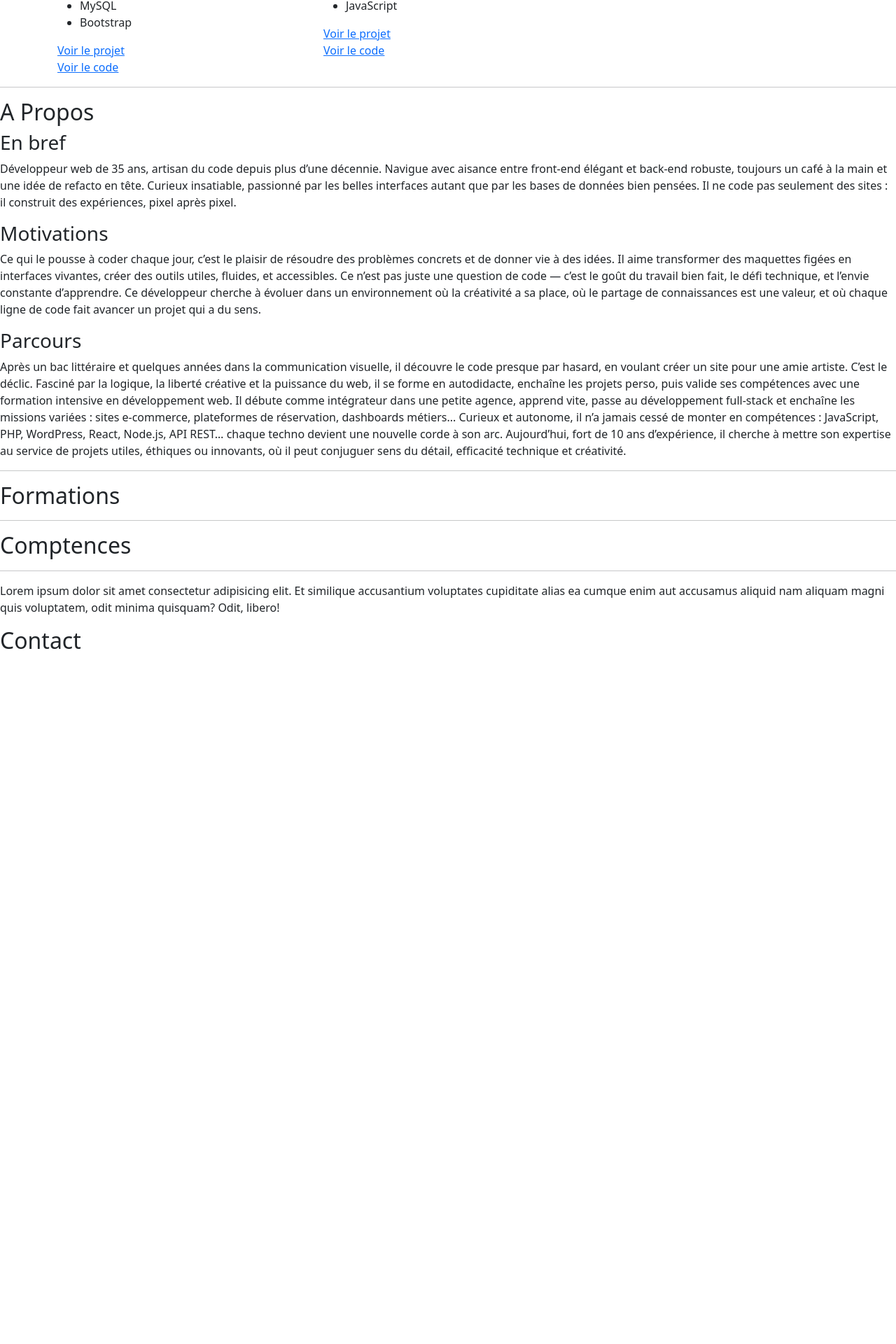
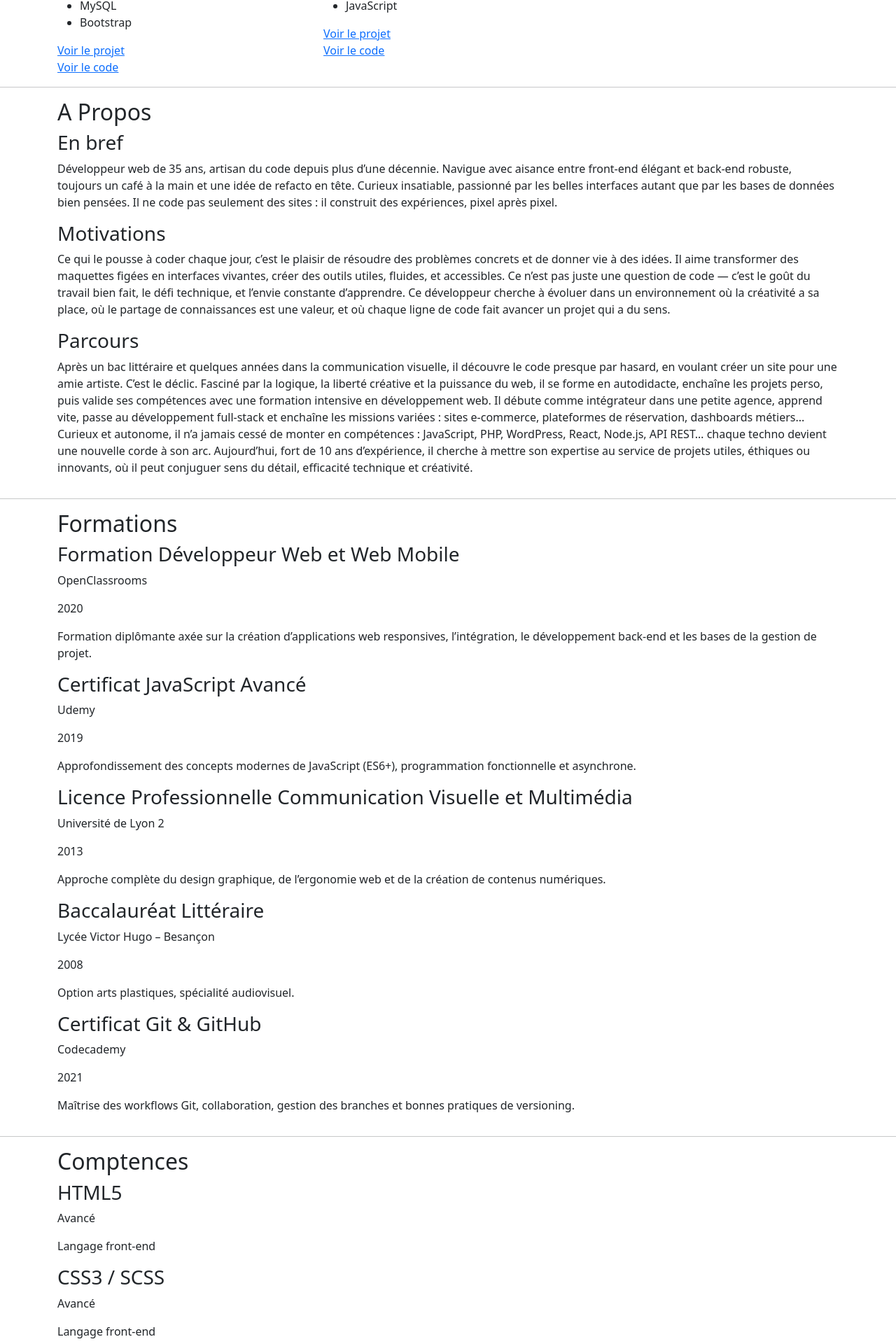
Before and after one commit to ddez/portefolio, a React (Vite) app: page / in a window 1280 px wide. Shown: the part 1272-3192 px from the top of the page at 70% size. Before the commit the page ends 2214 px from the top, so only its background shows below. Built offline with nearby package versions, Linux system fonts and the light colour scheme.

Commit message:
2025-04-07 #3 +Mise en forme de base pour les components demandés

```diff
--- a/src/App.jsx
+++ b/src/App.jsx
@@ -22,7 +22,6 @@ function App() {
         <hr />
         <Competences />
         <hr />
-        <p>Lorem ipsum dolor sit amet consectetur adipisicing elit. Et similique accusantium voluptates cupiditate alias ea cumque enim aut accusamus aliquid nam aliquam magni quis voluptatem, odit minima quisquam? Odit, libero!</p>
         <Contact />
       </div>
     </>
--- a/src/components/APropos.jsx
+++ b/src/components/APropos.jsx
@@ -2,7 +2,9 @@
 const APropos = () => {
     return (
         <>
-            <div>
+            <div className="container">
+                <div className="row">
+                    <div className="col-12">
                         <h2>A Propos</h2>
                         <h3>En bref</h3>
                         <p>Développeur web de 35 ans, artisan du code depuis plus d’une décennie. Navigue avec aisance entre front-end élégant et back-end robuste, toujours un café à la main et une idée de refacto en tête. Curieux insatiable, passionné par les belles interfaces autant que par les bases de données bien pensées. Il ne code pas seulement des sites : il construit des expériences, pixel après pixel.</p>
@@ -11,6 +13,8 @@ const APropos = () => {
                         <h3>Parcours</h3>
                         <p>Après un bac littéraire et quelques années dans la communication visuelle, il découvre le code presque par hasard, en voulant créer un site pour une amie artiste. C’est le déclic. Fasciné par la logique, la liberté créative et la puissance du web, il se forme en autodidacte, enchaîne les projets perso, puis valide ses compétences avec une formation intensive en développement web. Il débute comme intégrateur dans une petite agence, apprend vite, passe au développement full-stack et enchaîne les missions variées : sites e-commerce, plateformes de réservation, dashboards métiers... Curieux et autonome, il n’a jamais cessé de monter en compétences : JavaScript, PHP, WordPress, React, Node.js, API REST… chaque techno devient une nouvelle corde à son arc. Aujourd’hui, fort de 10 ans d’expérience, il cherche à mettre son expertise au service de projets utiles, éthiques ou innovants, où il peut conjuguer sens du détail, efficacité technique et créativité.</p>
                     </div>
+                </div>
+             </div>
         </>
     );
 };
--- a/src/components/Competences.jsx
+++ b/src/components/Competences.jsx
@@ -64,9 +64,22 @@ const skills = [
 const Comptences = () => {
     return (
         <>
-            <div>
+          <div className="container">
+            <div className="row">
+              <div className="col-12">
                 <h2>Comptences</h2>
+              </div>
             </div>
+            <div className="row">
+              {skills.map((skill, index) => (
+                <div className="col-12" key={index}>
+                  <h3>{skill.name}</h3>
+                  <p>{skill.level}</p>
+                  <p>{skill.category}</p>
+                </div>
+              ))}
+            </div>
+          </div>
         </>
     );
 };
--- a/src/components/Contact.jsx
+++ b/src/components/Contact.jsx
@@ -2,14 +2,28 @@ const contactInfo = {
     email: "contact@developpeurweb.dev",
     phone: "+33 6 12 34 56 78",
     location: "Lyon, France",
-    availability: "Disponible pour de nouveaux projets"
+    availability: "Disponible pour de nouveaux projets!"
   };
 
 const Contact = () => {
     return (
         <>
-            <div>
-                <h2>Contact</h2>
+            <div className="container">
+                <div className="row">
+                    <div className="col-12">
+                        <h2>Contact</h2>
+                    </div>
+                </div>
+                <div className="row">
+                    <div className="col-6">
+                        <p>{contactInfo.email}</p>
+                        <p>{contactInfo.phone}</p>
+                        <p>{contactInfo.location}</p>
+                    </div>
+                    <div className="col-6" style={{textAlign: "right", fontSize: "2em"}}>
+                        <p>{contactInfo.availability}</p>
+                    </div>
+                </div>
             </div>
         </>
     );
--- a/src/components/Formations.jsx
+++ b/src/components/Formations.jsx
@@ -34,8 +34,22 @@ const education = [
 const Formations = () => {
     return (
         <>
-            <div>
-                <h2>Formations</h2>
+            <div className="container">
+                <div className="row">
+                    <div className="col-12">
+                        <h2>Formations</h2>
+                    </div>
+                </div>
+                <div className="row">
+                    {education.map((formation, index) => (
+                        <div className="col-12" key={index}>
+                            <h3>{formation.title}</h3>
+                            <p>{formation.institution}</p>
+                            <p>{formation.year}</p>
+                            <p>{formation.description}</p>
+                        </div>
+                    ))}
+                </div>
             </div>
         </>
     );
```
Also changed, not shown: 2 other files (tests, documents, lock files or other folders). Lines whose indentation alone changed are shown as unchanged.
